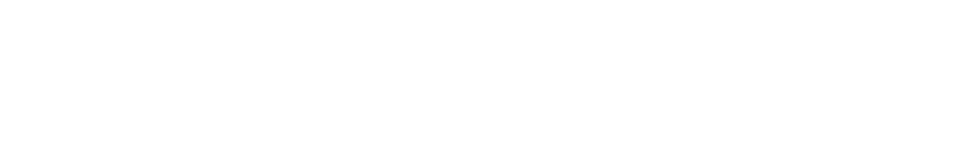
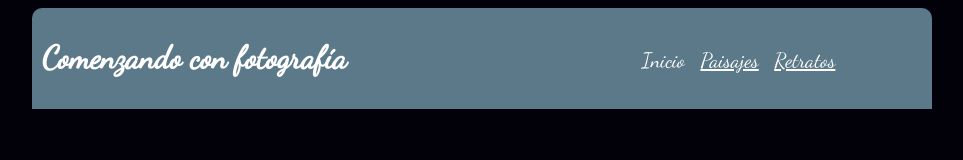
Before and after one commit to vicma0309/Evaluacion_Final_CSS, a plain HTML site: page index.html in a window 1280 px wide. Shown: the whole page, without its empty margins (158-1121 px from the left). Drawn offline with Linux system fonts and the light colour scheme.

Commit message:
Update index.html
se codifica la parte del header con los enlaces para las paginas de Retratos y Paisajes

```diff
--- a/index.html
+++ b/index.html
@@ -1,10 +1,32 @@
 <!doctype html>
 <html>
-<head>
-<meta charset="UTF-8">
-<title>Documento sin título</title>
-</head>
+	<head>
+		<meta charset="UTF-8">
+		<meta name="viewport" content="width=device-width, user-scalable=no">
+		<meta name="author" content="Victor Manuel Huerta Avelar">
+		<meta name="Description" content="Comenzando con fotografía, paisajes y retratos">
+		<title>Comenzando con fotografía</title>
+		<link rel="stylesheet" href="css/estilos.css">
+		<link href="https://fonts.googleapis.com/css?family=Dancing+Script" rel="stylesheet">
+	</head>
+	<body>
+		<div id="contenido">
+			<header>
+				<h1>Comenzando con fotografía</h1>
+				<nav>
+					<ul>
+						<li><a href="#" style="text-decoration: none">Inicio</a></li>
+						<li><a href="paisajes.html">Paisajes</a></li>
+						<li><a href="retratos.html">Retratos</a></li>
+					</ul>
+				</nav>
+			</header>
+			<main>
 
-<body>
-</body>
+			</main>
+			<footer>
+
+			</footer>
+		</div>
+	</body>
 </html>
```
